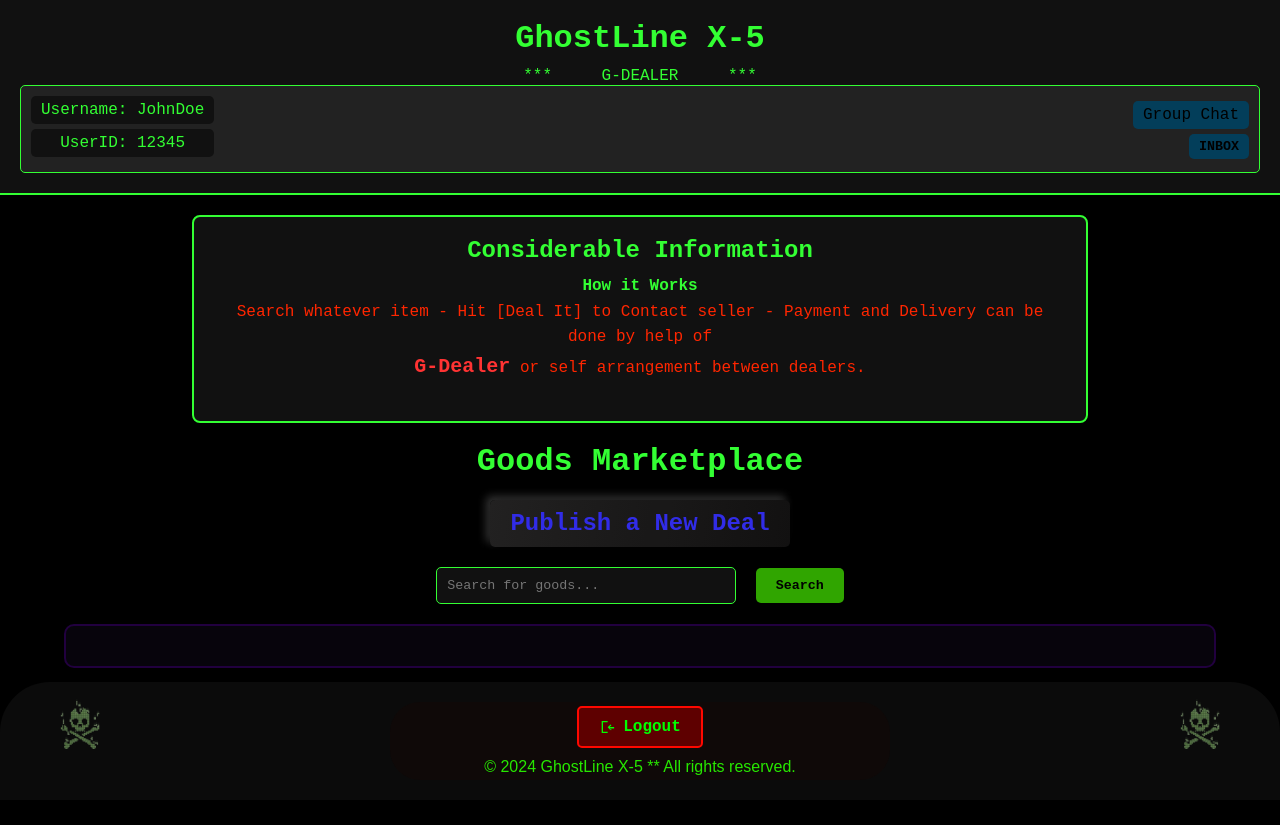
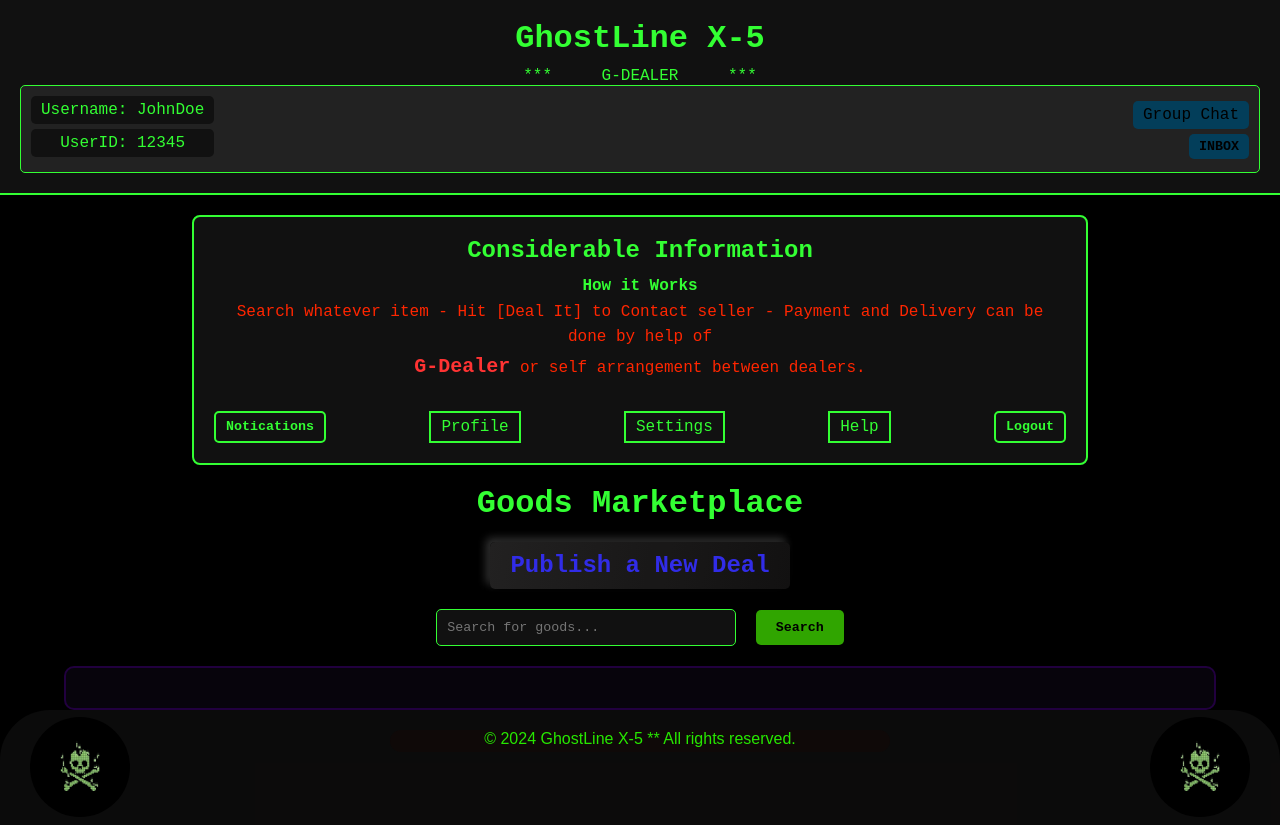
Before and after one commit to Rutwaza/CHAT-NODE, a website: page public/homepage.html in a window 1280 px wide. Before the commit the page ends 800 px from the top, so only its background shows below. Drawn offline with nearby package versions, Linux system fonts and the light colour scheme; no server answers.

Commit message:
updated homepage ui notifications

```diff
--- a/public/homepage.html
+++ b/public/homepage.html
@@ -178,7 +178,6 @@
     }
 
     .footer-shape {
-    position: fixed;
     background: rgba(26, 25, 25, 0.459);
     padding: 20px;
     text-align: center;
@@ -187,6 +186,7 @@
     border-top-left-radius: 50px;
     border-top-right-radius: 50px;
     margin: auto;
+    height: 115px;
 }
 
 .footer-shape .copyright {
@@ -202,35 +202,7 @@
 
 }
 
-.footer-shape #logout {
-    background: rgb(94, 0, 0);
-    color: lime;
-    border: 2px solid rgb(255, 8, 0);
-    padding: 10px 20px;
-    font-family: 'Courier New', Courier, monospace;
-    font-size: 16px;
-    cursor: pointer;
-    transition: all 0.3s ease;
-    display: flex;
-    align-items: center;
-    margin-bottom: 10px;
-    margin-top: 4px;
-}
 
-.footer-shape #logout:hover {
-    background: lime;
-    color: black;
-}
-
-.footer-shape #logout svg {
-    fill: lime;
-    margin-right: 8px;
-    transition: all 0.3s ease;
-}
-
-.footer-shape #logout:hover svg {
-    fill: black;
-}
 
 .footer-shape p {
     color: rgb(39, 231, 0);
@@ -511,6 +483,26 @@
             background-color: rgba(0, 0, 0, 0.5);
             z-index: 999;
         }
+        .navigation {
+            display: flex;
+            justify-content: space-between;
+            margin-top: 10px;
+        }
+        .navigation button, .navigation a {
+            background: none;
+            border: 2px solid #33ff33;
+            color: #33ff33;
+            padding: 5px 10px;
+            cursor: pointer;
+            text-decoration: none;
+            display: flex;
+            align-items: center;
+        }
+        .navigation a:hover, .navigation button:hover {
+            background-color: #33ff33;
+            color: #111;
+        }
+
 
 </style>
 </head>
@@ -546,6 +538,13 @@
     <div class="delivery-info">
         <h2>Considerable Information</h2>
         <p><strong>How it Works</strong> <br>Search whatever item - Hit [Deal It] to Contact seller - Payment and Delivery can be done by help of  <br><span style="font-weight: bold;color: #ff3333;font-size: 20px;">G-Dealer</span> or self arrangement between dealers.</p><br>
+        <div class="navigation">
+            <button>Notications</button>
+            <a href="/profile">Profile</a>
+            <a href="/settings">Settings</a>
+            <a href="/help">Help</a>
+            <button id="logout">Logout</button>
+          </div>
     </div>
 
     <h1 style="text-align: center; margin: 20px 0; font-size: 2em; color: #33ff33;">Goods Marketplace</h1>
@@ -727,24 +726,19 @@
     </script>
     <div class="push">
         <img src="profile-logo.jpg" class="left-image" alt="Left Image">
+        <div class="footer-shape">
+            <div class="copyright">
+                <button id="top"><i class="fas fa-arrow-up"></i></button>
+
+                <p>&copy; 2024 GhostLine X-5 ** All rights reserved.</p>
+            </div>
+        </div>
         <img src="profile-logo.jpg" class="right-image" alt="Right Image">
     </div>
 
 
 
-    <div class="footer-shape">
-        <div class="copyright">
-            <button id="top"><i class="fas fa-arrow-up"></i></button>
-            <button id="logout">
-                <svg class="exit-icon" xmlns="http://www.w3.org/2000/svg" viewBox="0 0 24 24" width="16" height="16">
-                    <path d="M13 3h-9v18h9v-2h-7v-14h7v-2zm5.707 12.293l-1.414 1.414-4.293-4.293 4.293-4.293 1.414 1.414-2.586 2.586h6.586v2h-6.586l2.586 2.586z"/>
-                </svg>
-                Logout
-            </button>
 
-            <p>&copy; 2024 GhostLine X-5 ** All rights reserved.</p>
-        </div>
-    </div>
 
 
     <script src="https://cdn.socket.io/4.4.1/socket.io.min.js"></script>
```
Also changed, not shown: 1 other file.
